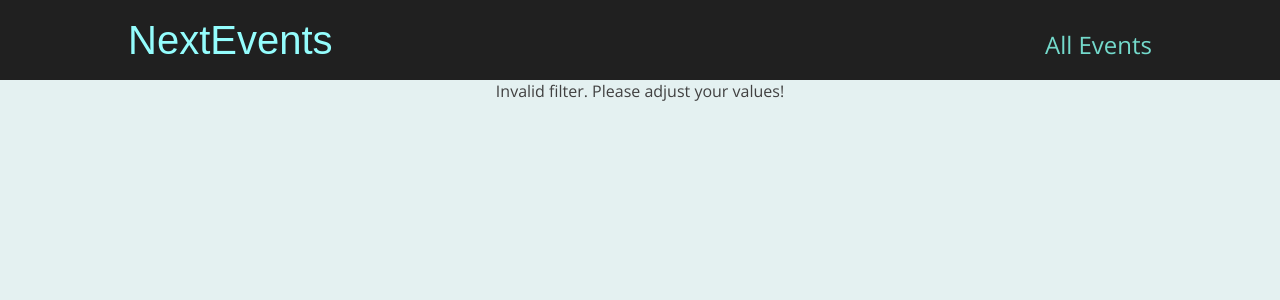
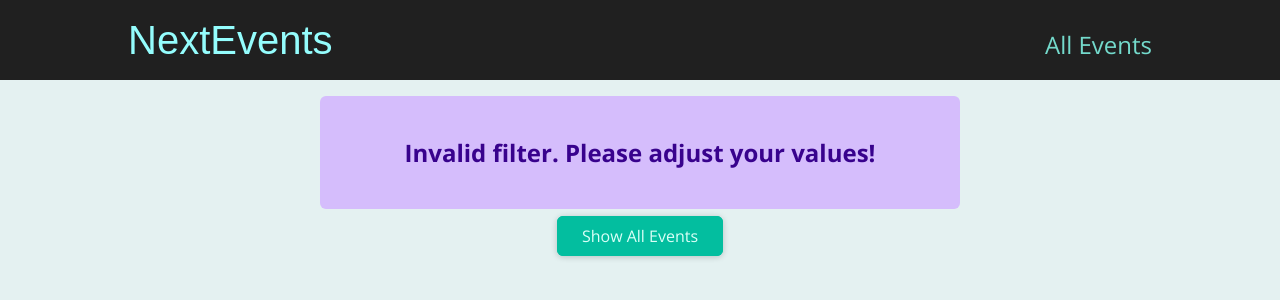
Before and after one commit to liaHi19/next-events, a Next.js app: page /events/e2 in a window 1280 px wide. Shown: the top 300 px of the page. Built offline with nearby package versions, Linux system fonts and the light colour scheme.

Commit message:
[#7] Add ErrorText, ResultsTitle

```diff
--- /dev/null
+++ b/components/events/resultsTitle/ResultsTitle.jsx
@@ -0,0 +1,18 @@
+import { readableDate } from "../../../helpers/string";
+
+import Button from "../../ui/Button/Button";
+
+import styles from "./results-title.module.css";
+
+const ResultsTitle = ({ date }) => {
+  const humanReadableDate = readableDate(date);
+
+  return (
+    <section className={styles.title}>
+      <h1>Events in {humanReadableDate}</h1>
+      <Button link="/events">Show all events</Button>
+    </section>
+  );
+};
+
+export default ResultsTitle;
--- /dev/null
+++ b/components/events/resultsTitle/results-title.module.css
@@ -0,0 +1,6 @@
+.title {
+  margin: 2rem auto;
+  width: 90%;
+  max-width: 40rem;
+  text-align: center;
+}
--- /dev/null
+++ b/components/ui/errorAlert/error-alert.module.css
@@ -0,0 +1,12 @@
+.alert {
+  margin: 1rem auto;
+  padding: 1rem 2rem;
+  width: 90%;
+  max-width: 40rem;
+  background-color: #d5bdfc;
+  color: #38028d;
+  font-weight: bold;
+  font-size: 1.5rem;
+  text-align: center;
+  border-radius: 6px;
+}
--- /dev/null
+++ b/components/ui/errorAlert/errorAlert.jsx
@@ -0,0 +1,7 @@
+import styles from "./error-alert.module.css";
+
+const ErrorAlert = ({ children }) => {
+  return <div className={styles.alert}>{children}</div>;
+};
+
+export default ErrorAlert;
--- /dev/null
+++ b/components/ui/errorText/ErrorText.jsx
@@ -0,0 +1,19 @@
+import React from "react";
+
+import Button from "../Button/Button";
+import ErrorAlert from "../errorAlert/errorAlert";
+
+const ErrorText = ({ text, link, linkText }) => {
+  return (
+    <>
+      <ErrorAlert>
+        <p>{text}</p>
+      </ErrorAlert>
+      <div className="center">
+        <Button link={link}>{linkText}</Button>
+      </div>
+    </>
+  );
+};
+
+export default ErrorText;
--- a/pages/events/[...slug].js
+++ b/pages/events/[...slug].js
@@ -4,6 +4,8 @@ import { useRouter } from "next/router";
 import { getFilteredEvents } from "../../dummy-data";
 
 import EventsList from "../../components/events/EventsList/EventsList";
+import ResultsTitle from "../../components/events/resultsTitle/ResultsTitle";
+import ErrorText from "../../components/ui/errorText/ErrorText";
 
 const FilteredEventsPage = () => {
   const router = useRouter();
@@ -25,7 +27,13 @@ const FilteredEventsPage = () => {
     numMonth < 1 ||
     numMonth > 12
   ) {
-    return <p className="center">Invalid filter. Please adjust your values!</p>;
+    return (
+      <ErrorText
+        text="Invalid filter. Please adjust your values!"
+        link="/events"
+        linkText="Show All Events"
+      />
+    );
   }
 
   const filteredEvents = getFilteredEvents({
@@ -34,13 +42,22 @@ const FilteredEventsPage = () => {
   });
 
   if (!filteredEvents || filteredEvents.length === 0) {
-    return <p className="center">No events found for chosen filter</p>;
+    return (
+      <ErrorText
+        text="No events found for chosen filter"
+        link="/events"
+        linkText="Show All Events"
+      />
+    );
   }
 
+  const date = new Date(numYear, numMonth - 1);
+
   return (
-    <div>
+    <>
+      <ResultsTitle date={date} />
       <EventsList items={filteredEvents} />
-    </div>
+    </>
   );
 };
 
```
Also changed, not shown: pages/events/[eventId].js (+6 -1 lines).
